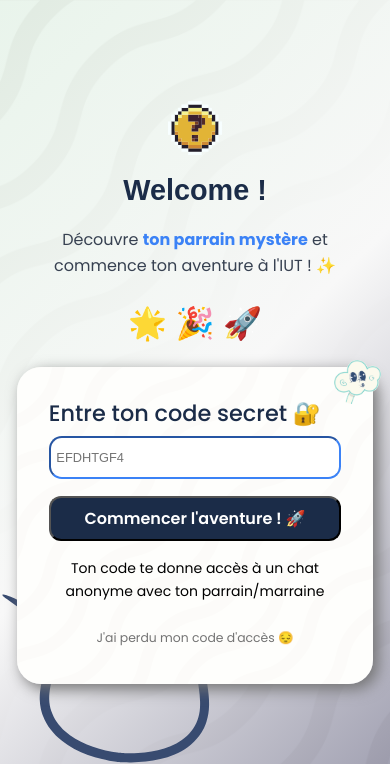
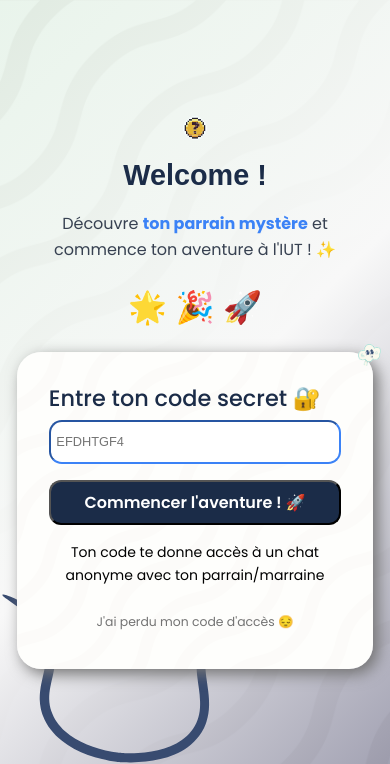
Before and after one commit to Maanaaa/Welcome, a PHP site: page / in a window 390 px wide. Shown: the top 764 px of the page. Run offline with PHP 8.4, Linux system fonts and the light colour scheme; some web fonts are replaced.

Commit message:
front: Modifications du responsive

```diff
--- a/css/index.css
+++ b/css/index.css
@@ -175,10 +175,10 @@ main div:nth-child(2) .welcomeCodeLosted a{
     }
 
     .large-icon{
-        width: 14vw;
+        width: 6vw;
     }
 
     .logo-fixed {
-        width: 12vw;
+        width: 6vw;
     }
     }
```
